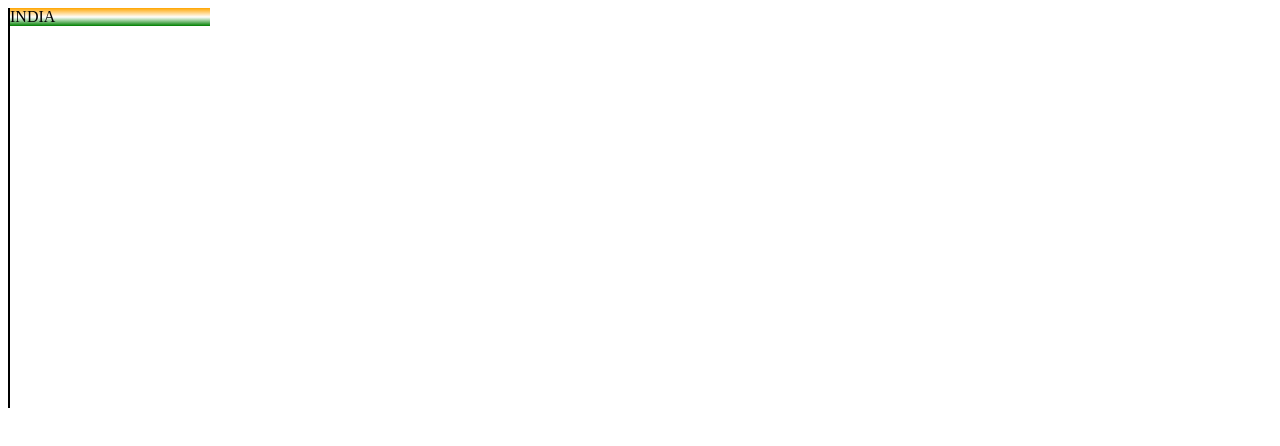
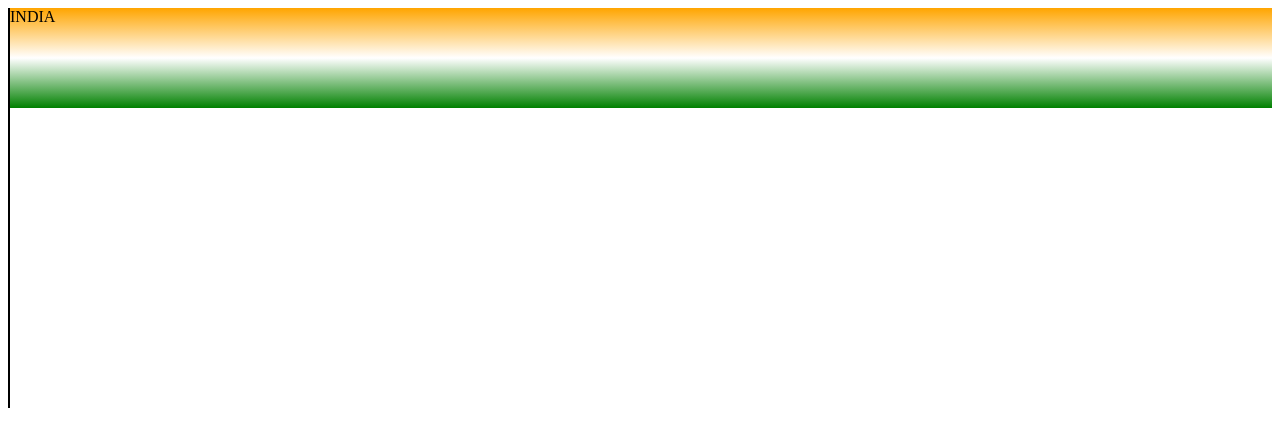
Before and after one commit to Bhupesh-joshi/MERN-Stack, a plain HTML site: page All-Topics/CSS/Gradients/flag/flag.html in a window 1280 px wide. Drawn offline with Linux system fonts and the light colour scheme.

```diff
--- a/All-Topics/CSS/Gradients/flag/flag.css
+++ b/All-Topics/CSS/Gradients/flag/flag.css
@@ -1,7 +1,7 @@
 .flagO {
     /* border: 1px solid black; */
-    width: 200px;
-    /* height: 100px; */
+    /* width: 200px; */
+    height: 100px;
 
     background-image: linear-gradient(orange, white, green);
 }
```
